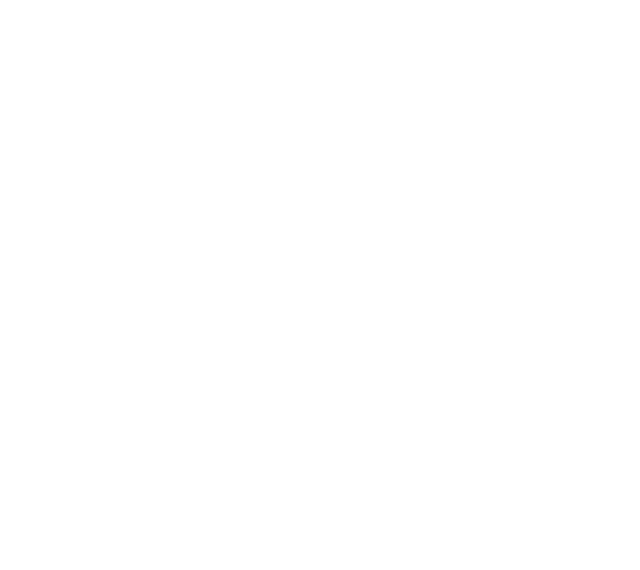
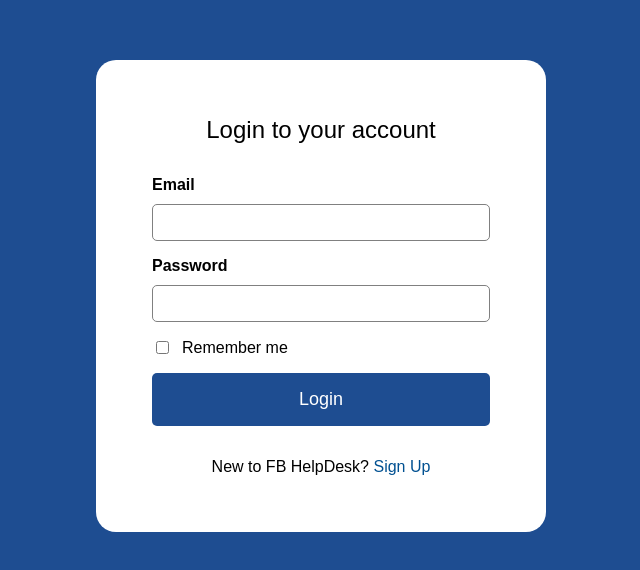
Before and after one commit to Sarthak1408/FB-HelpDesk, a React (Create React App) app in the folder client/: page / in a window 1280 px wide. Before the commit this address had no page. Shown: the part 104-674 px from the top of the page, without its empty margins (319-959 px from the left). Built offline with nearby package versions, Linux system fonts and the light colour scheme.

Commit message:
Fix Landing Page Issue

```diff
--- a/client/public/FBHelpDesk.css
+++ b/client/public/FBHelpDesk.css
@@ -190,6 +190,23 @@
 
 .container {
     padding: 0 16px;
+}
+
+.reg-err, .log-err {
+    position: fixed;
+    bottom: 32px;
+    left: 50%;
+    transform: translateX(-50%);
+    padding: 16px;
+    background-color: #fff;
+    border-radius: 10px;
+    text-align: center;
+    font-size: 18px;
+    display: none;
+}
+
+.reg-err.active, .log-err.active {
+    display: block;
 }
 
 /*---Common CSS End---*/
@@ -645,7 +662,7 @@
     }
 }
 
-@media screen and (max-width: 360px) {
+@media screen and (max-width: 500px) {
     .conversation .chat .message-box {
         gap: 16px;
         padding: 16px 0;
--- a/client/src/App.js
+++ b/client/src/App.js
@@ -10,7 +10,7 @@
     <BrowserRouter>
       <Routes>
           <Route path={"/register"} element={<Register/>}/>
-          <Route path={"/login"} element={<Login/>}/>
+          <Route path={"/"} element={<Login/>}/>
           <Route path={"/integration"} element={<Integration/>}/>
           <Route path={"/disconnect"} element={<Disconnect/>}/>
           <Route path={"/dashboard"} element={<Dashboard/>}/>
--- a/client/src/pages/Dashboard.js
+++ b/client/src/pages/Dashboard.js
@@ -1,7 +1,12 @@
 import {Conversation} from "../components/Conversation";
-import {useRef} from "react";
+import {useEffect, useRef} from "react";
+import {delCookie, getCookie} from "../utils/CookieMaster";
+import {useNavigate} from "react-router-dom";
 
 export const Dashboard = () => {
+
+    //Navigator
+    const nav = useNavigate();
 
     //refs
     const profileBar = useRef(null);
@@ -25,6 +30,18 @@
         }
     }
 
+    //Logout
+    function logoutHandler() {
+        delCookie("em");
+        nav("/");
+    }
+
+    //Check login
+    useEffect(()=>{
+        const em = getCookie("em");
+        if(!em) nav("/");
+    },[])
+
     return (
         <>
             <div className="dashboard">
@@ -42,6 +59,9 @@
                         </li>
                         <li title="Statistics">
                             <i className="fa-solid fa-chart-line"/>
+                        </li>
+                        <li title="Logout" onClick={logoutHandler}>
+                            <i className="fa-solid fa-right-from-bracket"/>
                         </li>
                     </ul>
                     <div className="profile">
--- a/client/src/pages/Login.js
+++ b/client/src/pages/Login.js
@@ -1,11 +1,20 @@
-import {Link} from "react-router-dom";
-import {useState} from "react";
+import {Link, useNavigate} from "react-router-dom";
+import {useEffect, useRef, useState} from "react";
+import axios from "axios";
+import {getCookie, setCookie} from "../utils/CookieMaster";
 
 export const Login = () => {
+
+    //Navigator
+    const nav = useNavigate();
+
+    //refs
+    const err = useRef(null);
 
     //States
     const [email, setEmail] = useState("");
     const [password, setPassword] = useState("");
+    const [rem, setRem] = useState(false);
 
     //Form Submit Handler
     function handleForm(e) {
@@ -13,15 +22,44 @@
         //Prevent Page From Refreshing
         e.preventDefault();
 
-        //Create Form Data Object for Post Request
-        const formData = new FormData();
-        formData.append("email", email);
-        formData.append("password", password);
+        //Post Request
+        axios.post("http://localhost:5000/log-in", {
+            email: email,
+            password: password
+        })
+            .then((res) => {
+                if (res.data === "success") {
+                    if(rem) {
+                        setCookie("em", email, 7);
+                    }
+                    else {
+                        setCookie("em", email, 1);
+                    }
+                    err.current.innerText = "Login Successful!";
+                    setTimeout(() => {
+                        nav("/dashboard");
+                    }, 2000);
+                } else if (res.data === "wrong-pass") {
+                    err.current.classList.add("active");
+                    err.current.innerText = "Wrong Password!";
+                    setTimeout(() => {
+                        err.current.classList.remove("active");
+                    }, 5000)
+                } else if (res.data === "no-acc") {
+                    err.current.classList.add("active");
+                    err.current.innerText = "Account not found!";
+                    setTimeout(() => {
+                        err.current.classList.remove("active");
+                    }, 5000)
+                }
+            });
+    }
 
-        //Post Request
-
-
-    }
+    //Check login
+    useEffect(() => {
+        const em = getCookie("em");
+        if (em) nav("/dashboard");
+    }, [])
 
 
     return (
@@ -43,13 +81,14 @@
                             }} required/>
                         </div>
                         <div className="check-field">
-                            <input type="checkbox" name="remember" id="remember"/>
+                            <input type="checkbox" name="remember" id="remember" onChange={(e)=>{setRem(e.target.checked)}}/>
                             <label htmlFor="remember">Remember me</label>
                         </div>
                         <button className="button-lg bg-blue text-white" type="submit">Login</button>
                     </form>
                     <span>New to FB HelpDesk? <Link to={"/register"}>Sign Up</Link></span>
                 </div>
+                <p className="log-err" ref={err}/>
             </div>
         </>
     )
--- a/client/src/pages/Register.js
+++ b/client/src/pages/Register.js
@@ -1,7 +1,15 @@
-import {Link} from "react-router-dom";
-import {useState} from "react";
+import {Link, useNavigate} from "react-router-dom";
+import {useEffect, useRef, useState} from "react";
+import axios from "axios";
+import {getCookie} from "../utils/CookieMaster";
 
 export const Register = () => {
+
+    //Navigator
+    const nav = useNavigate();
+
+    //refs
+    const err = useRef(null);
 
     //States
     const [name, setName] = useState("");
@@ -15,16 +23,42 @@
         //Prevent Page From Refreshing
         e.preventDefault();
 
-        //Create Form Data Object for Post Request
-        const formData = new FormData();
-        formData.append("name", name);
-        formData.append("email", email);
-        formData.append("password", password);
+        //Post Request
+        axios.post("http://localhost:5000/sign-up", {
+            name: name,
+            email: email,
+            password: password
+        })
+            .then((res) => {
+                if(res.data === "success") {
+                    err.current.classList.add("active");
+                    err.current.innerText = "Sign up successful!";
+                    setTimeout(()=>{
+                        nav("/");
+                    },2000)
+                }
+                else if (res.data === "error") {
+                    err.current.classList.add("active");
+                    err.current.innerText = "Something went wrong!";
+                    setTimeout(()=>{
+                        err.current.classList.remove("active");
+                    },5000)
+                }
+                else if (res.data === "exists") {
+                    err.current.classList.add("active");
+                    err.current.innerText = "Account already exists";
+                    setTimeout(()=>{
+                        err.current.classList.remove("active");
+                    },5000)
+                }
+            });
+    }
 
-        //Post Request
-
-
-    }
+    //Check login
+    useEffect(()=>{
+        const em = getCookie("em");
+        if(em) nav("/dashboard");
+    },[])
 
     return (
         <>
@@ -58,8 +92,9 @@
                         </div>
                         <button className="button-lg bg-blue text-white" type="submit">Sign Up</button>
                     </form>
-                    <span>Already have an account? <Link to={"/login"}>Login</Link></span>
+                    <span>Already have an account? <Link to={"/"}>Login</Link></span>
                 </div>
+                <p className="reg-err" ref={err}></p>
             </div>
         </>
     )
```
